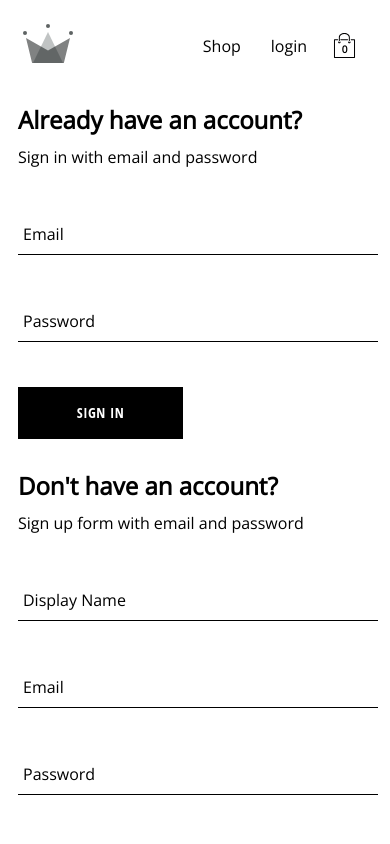
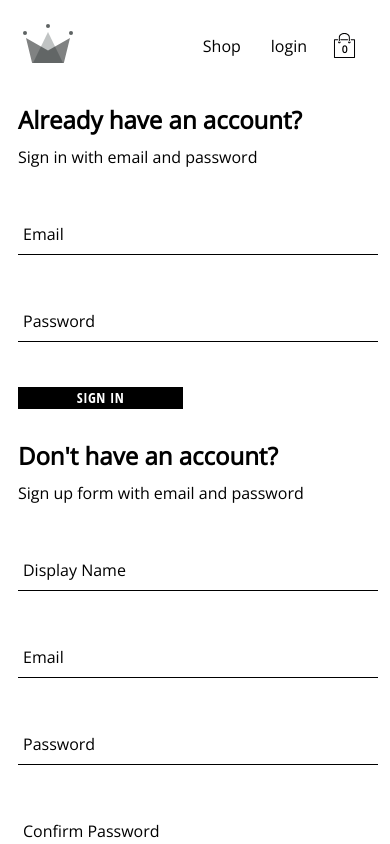
Before and after one commit to aizazjk02/ecomm-react, a React (Create React App) app: page /auth in a window 390 px wide. Shown: the top 844 px of the page. Built offline with nearby package versions, Linux system fonts and the light colour scheme; no server answers; the database is empty.

Commit message:
fix : Add to cart button ui breaking on tablets

```diff
--- a/src/components/button/button.styles.scss
+++ b/src/components/button/button.styles.scss
@@ -17,6 +17,12 @@
   justify-content: center;
   border: 1px solid black;
 
+  @media only screen and (max-width:1440px) {
+    line-height: 20px;
+    min-width: none;
+    padding: 20px;
+    width: fit-content;
+  }
   &:hover {
     background-color: white;
     color: black;
```
